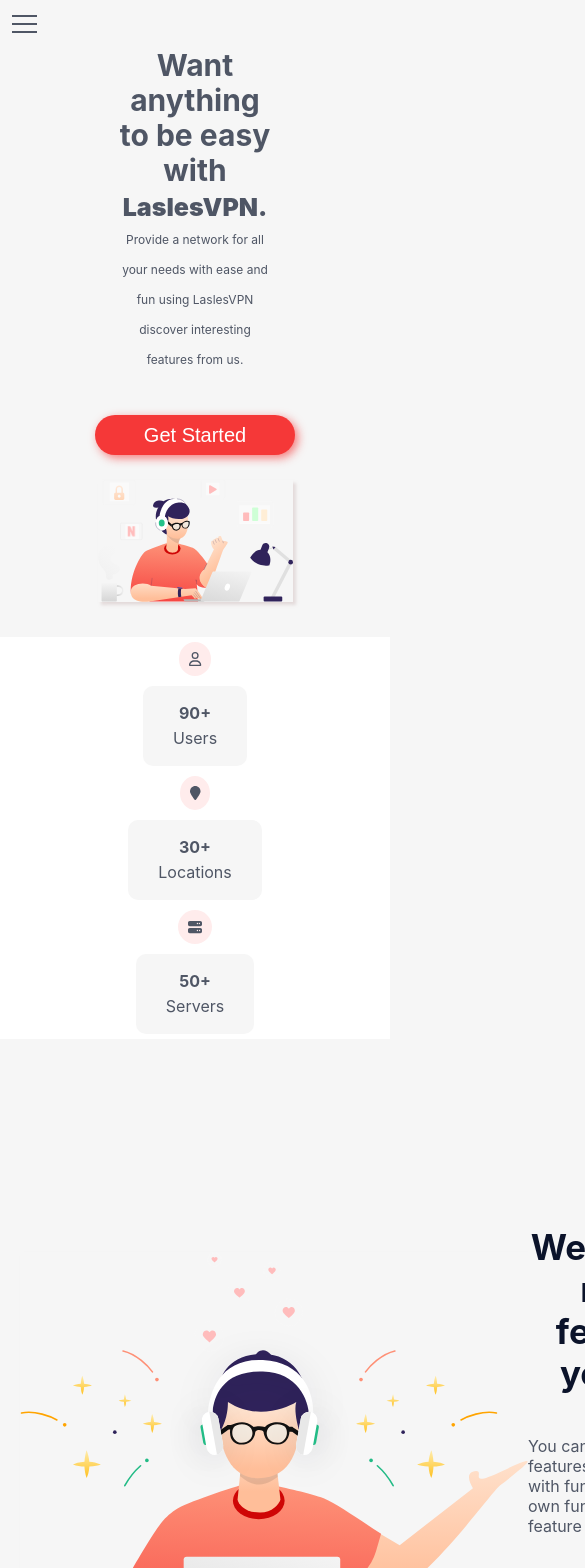
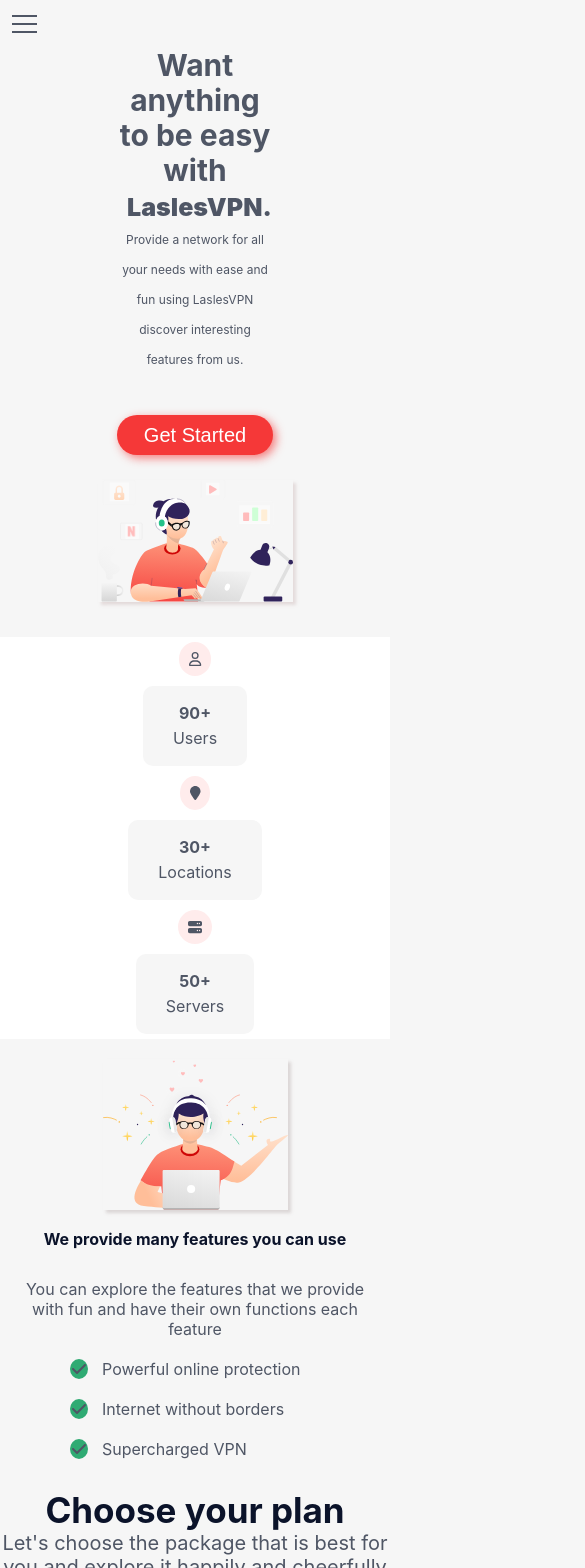
Before and after one commit to Jolanta27/LandingPage-LaslesVPN, a React (Create React App) app: page / in a window 390 px wide. Shown: the top 1568 px of the page, 585 px wide, since content can reach past the window. Built offline with nearby package versions, Linux system fonts and the light colour scheme.

Commit message:
added responsive design to mobile version of one of sections

```diff
--- a/src/App.css
+++ b/src/App.css
@@ -1,6 +1,8 @@
 * {
   background-color: #F6F6F6;
   color: #4F5665;
+  max-width: 100%;
+  box-sizing: border-box;
 }
 body {
   margin: 0;
--- a/src/components/styles/Header.css
+++ b/src/components/styles/Header.css
@@ -1,11 +1,7 @@
-    *  {
-        margin: 0;
-        padding: 0;
-        box-sizing: border-box;
-    }
+
     .menu-items {
         position: relative;
-        width: 100%;
+        max-width: 100%;
     }
     .menu-items ul li a {
         text-decoration: none;
--- a/src/components/styles/MiddleSection.css
+++ b/src/components/styles/MiddleSection.css
@@ -1,39 +1,89 @@
+
 .middle-section {
     display: flex;
+    align-items: center;
     justify-content: space-around;
-    align-items: center;
-    padding: 20px;
-    height: 100vh;
+    gap: 15px;
+    max-width: 100%;
+    margin: 20px 10px;
+}
+.middle-section > div {
+    text-align: center;
 }
 .middle-pic {
-    width: 508px;
-    height: 415px;
     box-shadow: 3px 3px 3px rgba(168, 155, 155, 0.35);
-}
-.middle-section div:nth-child(2) {
-    width: 550px;
-
 }
 .checked-font {
     background-color: #2FAB73;
     border-radius: 50%;
-    padding: 6px;
-    color: white;
-    margin-right: 6px;
+    margin-left: 60px;
 }
 .custom-checkbox {
     display: flex;
     align-items: center;
-    margin-left: 60px;
 }
 .middle-section div h3 {
     color: #0B132A;
+}
+
+@media (max-width: 768px){
+    .middle-section {
+        display: flex;
+        flex-direction: column;
+        align-items: center;
+        justify-content: center;
+
+    }
+    .middle-pic {
+        width: 50%;
+        height: 50%;
+    }
+    .checked-font {
+        padding: 2px;
+        margin-right: 4px;
+    }
+    .middle-section div h3 {
+        margin-bottom: 20px;
+    }
+    .middle-section div p {
+        padding: 10px;
+    }
+
+}
+@media (min-width: 769px) {
+    .middle-section {
+        height: 100vh;
+    }
+    .middle-section div:nth-child(2) {
+       /* width: 60%;*/
+    }
+    .middle-section div h3 {
         font-size: 35px;
         text-align: center;
+        margin-bottom: 40px;
     }
-.middle-section div p:first-child {
+    .middle-section div p {
+        font-size: 20px;
+        text-align: center;
+    }
+    .middle-pic {
+        width: 100%;
+        height: 100%;
+    }
+    .middle-section > div > p {
         font-size: 20px;
         padding: 0 15px;
         margin-left: 10px;
         text-align: center;
     }
+    .checked-font {
+        padding: 6px;
+        color: white;
+        margin-right: 8px;
+    }
+    .custom-checkbox {
+        gap: 10px;
+        margin-bottom: 30px;
+        margin-top: 20px;
+    }
+}
```
Lines whose indentation alone changed are shown as unchanged.
